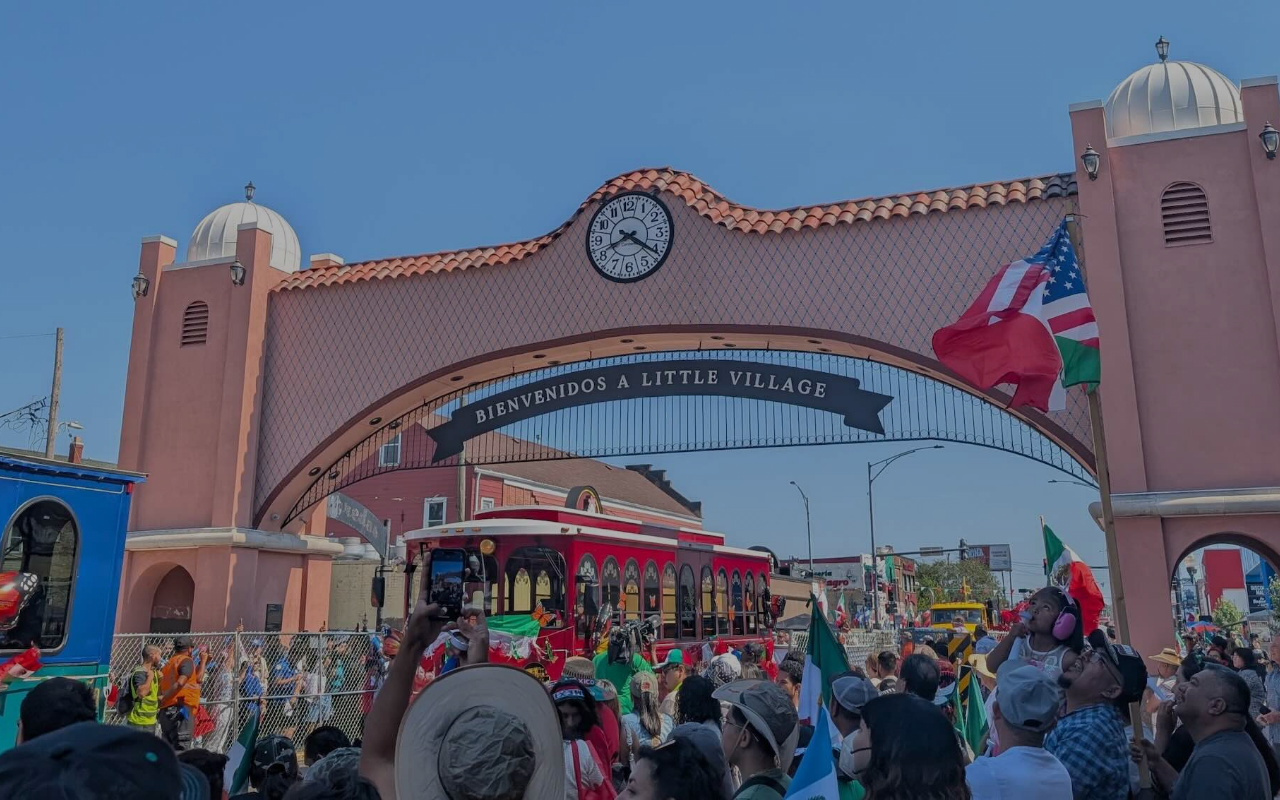
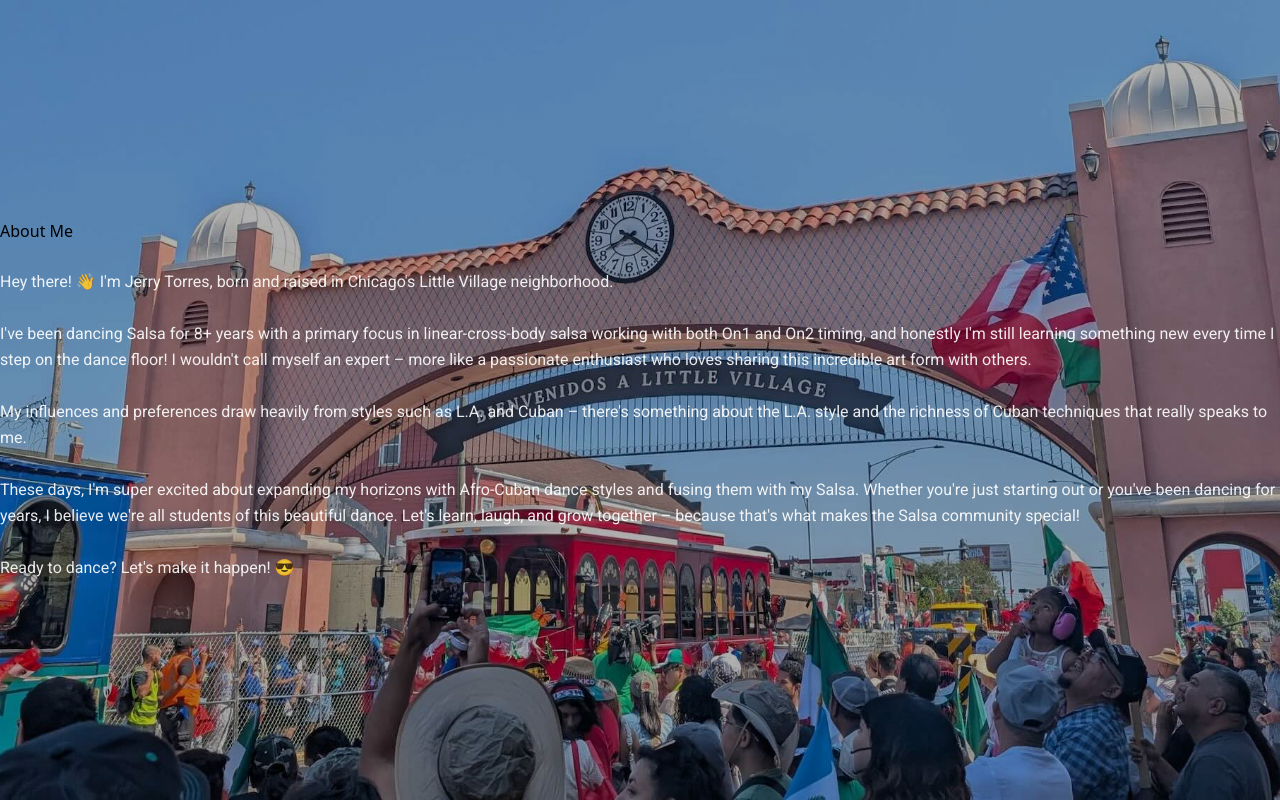
Before and after one commit to gtor23/jerry-dance-info, a React (Vite) app: page / in a window 1280 px wide. Built offline with nearby package versions, Linux system fonts and the light colour scheme.

Commit message:
adding about me section

```diff
--- a/index.html
+++ b/index.html
@@ -1,6 +1,9 @@
 <!DOCTYPE html>
 <html lang="en">
   <head>
+    <link rel="preconnect" href="https://fonts.googleapis.com">
+    <link rel="preconnect" href="https://fonts.gstatic.com" crossorigin>
+    <link href="https://fonts.googleapis.com/css2?family=Roboto:wght@400;700&display=swap" rel="stylesheet">
     <meta charset="UTF-8" />
     <meta name="viewport" content="width=device-width, initial-scale=1.0" />
     <title>Jerry's Dance Page</title>
--- a/src/App.jsx
+++ b/src/App.jsx
@@ -1,7 +1,11 @@
-const App = () => {
+import { AboutMe } from './index'
+
+function App() {
     return (
         <div className="min-h-screen flex items-center justify-center">
-            {/* Content goes here */}
+            <main>
+                <AboutMe />
+            </main>
         </div>
     )
 }
--- /dev/null
+++ b/src/components/AboutMe/AboutMe.jsx
@@ -0,0 +1,18 @@
+import { aboutMeContent } from '../../content/aboutMeContent';
+
+export default function AboutMe() {
+    return (
+        <section className ="section-about-me">
+            <div className="about-me-heading">
+                <h2>
+                    About Me
+                </h2>
+            </div>
+            <div className="about-me-text">
+                <p style={{ whiteSpace: 'pre-line' }}>
+                    {aboutMeContent}
+                </p>
+            </div>
+        </section>
+    )
+}
--- /dev/null
+++ b/src/components/AboutMe/index.js
@@ -0,0 +1 @@
+export { default } from './AboutMe';
--- /dev/null
+++ b/src/content/aboutMeContent.js
@@ -0,0 +1,11 @@
+export const aboutMeContent = `
+Hey there! 👋 I'm Jerry Torres, born and raised in Chicago's Little Village neighborhood.
+
+I've been dancing Salsa for 8+ years with a primary focus in linear-cross-body salsa working with both On1 and On2 timing, and honestly I'm still learning something new every time I step on the dance floor! I wouldn't call myself an expert – more like a passionate enthusiast who loves sharing this incredible art form with others.
+
+My influences and preferences draw heavily from styles such as L.A. and Cuban – there's something about the L.A. style and the richness of Cuban techniques that really speaks to me.
+
+These days, I'm super excited about expanding my horizons with Afro-Cuban dance styles and fusing them with my Salsa. Whether you're just starting out or you've been dancing for years, I believe we're all students of this beautiful dance. Let's learn, laugh, and grow together – because that's what makes the Salsa community special!
+
+Ready to dance? Let's make it happen! 😎
+`
--- a/src/index.css
+++ b/src/index.css
@@ -1,6 +1,12 @@
 @tailwind base;
 @tailwind components;
 @tailwind utilities;
+
+@layer base {
+  p {
+    @apply font-body text-white/90 leading-relaxed;
+  }
+}
 
 /* Remove default spacing */
 body, #root {
--- /dev/null
+++ b/src/index.js
@@ -0,0 +1 @@
+export { default as AboutMe } from './components/AboutMe';
--- a/tailwind.config.js
+++ b/tailwind.config.js
@@ -5,7 +5,11 @@
     "./src/**/*.{js,ts,jsx,tsx}",
   ],
   theme: {
-    extend: {},
+    extend: {
+      fontFamily: {
+        body: ['Roboto', 'sans-serif'],
+      }
+    },
   },
   plugins: [],
 }
```
